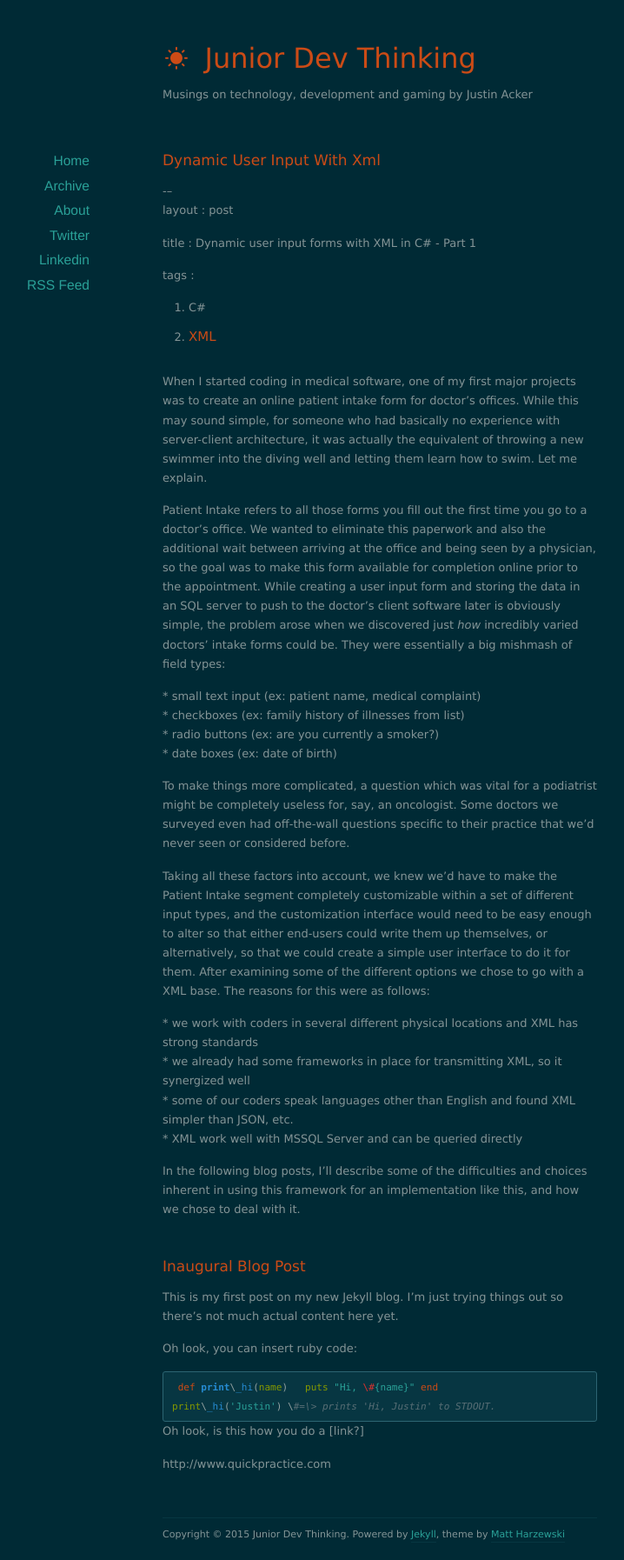
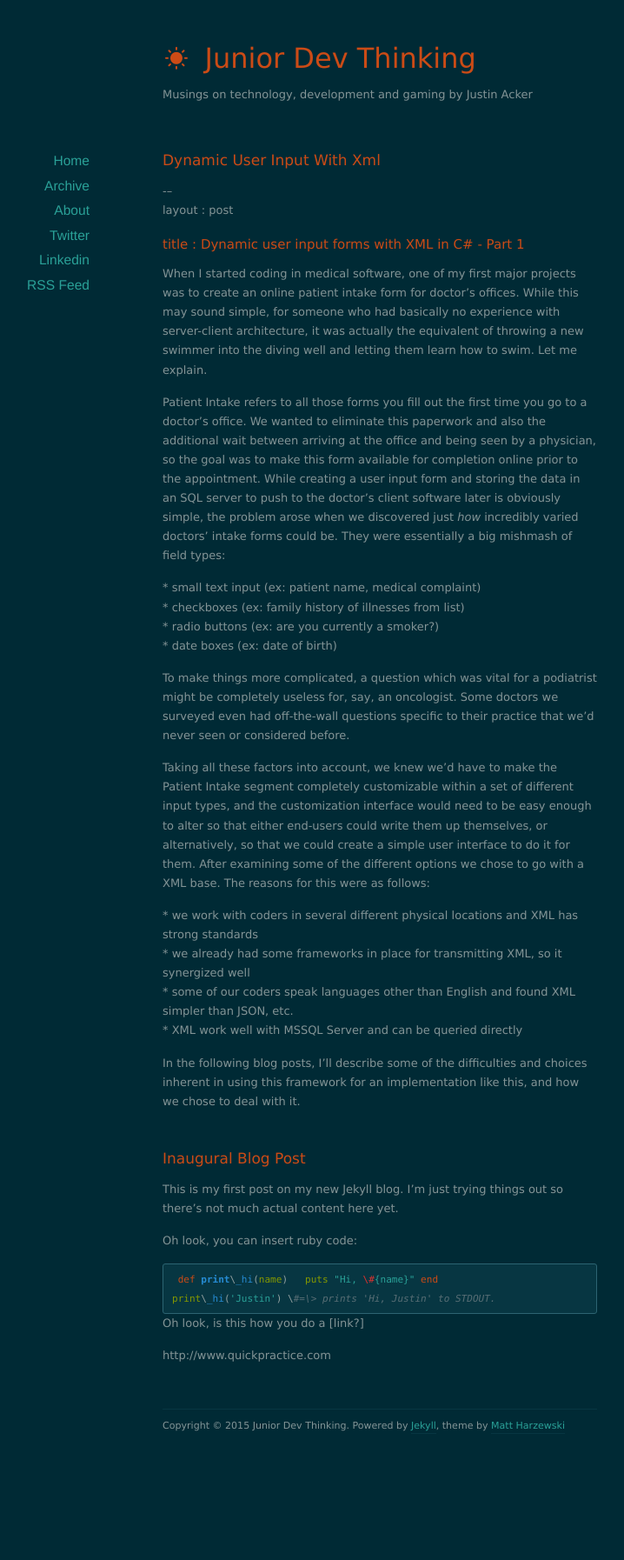
Before and after one commit to Atmajr/Atmajr.github.io, a Jekyll site: the page built from index.html, in a window 1280 px wide. Shown: the whole page at 87% size, without its empty margins (203-921 px from the left). Built offline with Jekyll 4.4.1, drawn with Linux system fonts in a browser that asks for light colours; nearby versions of some CDN libraries; the list of posts is cut into pages by our own code; after the commit the page ends 1670 px from its top, so only the background shows below that.

Commit message:
futzing with frontmatter more

```diff
--- a/_posts/2015-02-04-dynamic-user-input-with-xml.markdown
+++ b/_posts/2015-02-04-dynamic-user-input-with-xml.markdown
@@ -2,12 +2,7 @@
 layout : post
 
 title : Dynamic user input forms with XML in C\# - Part 1
-
-tags :
-- C\#
-- XML
 ---
-
 When I started coding in medical software, one of my first major projects was to
 create an online patient intake form for doctor's offices. While this may sound
 simple, for someone who had basically no experience with server-client
```
